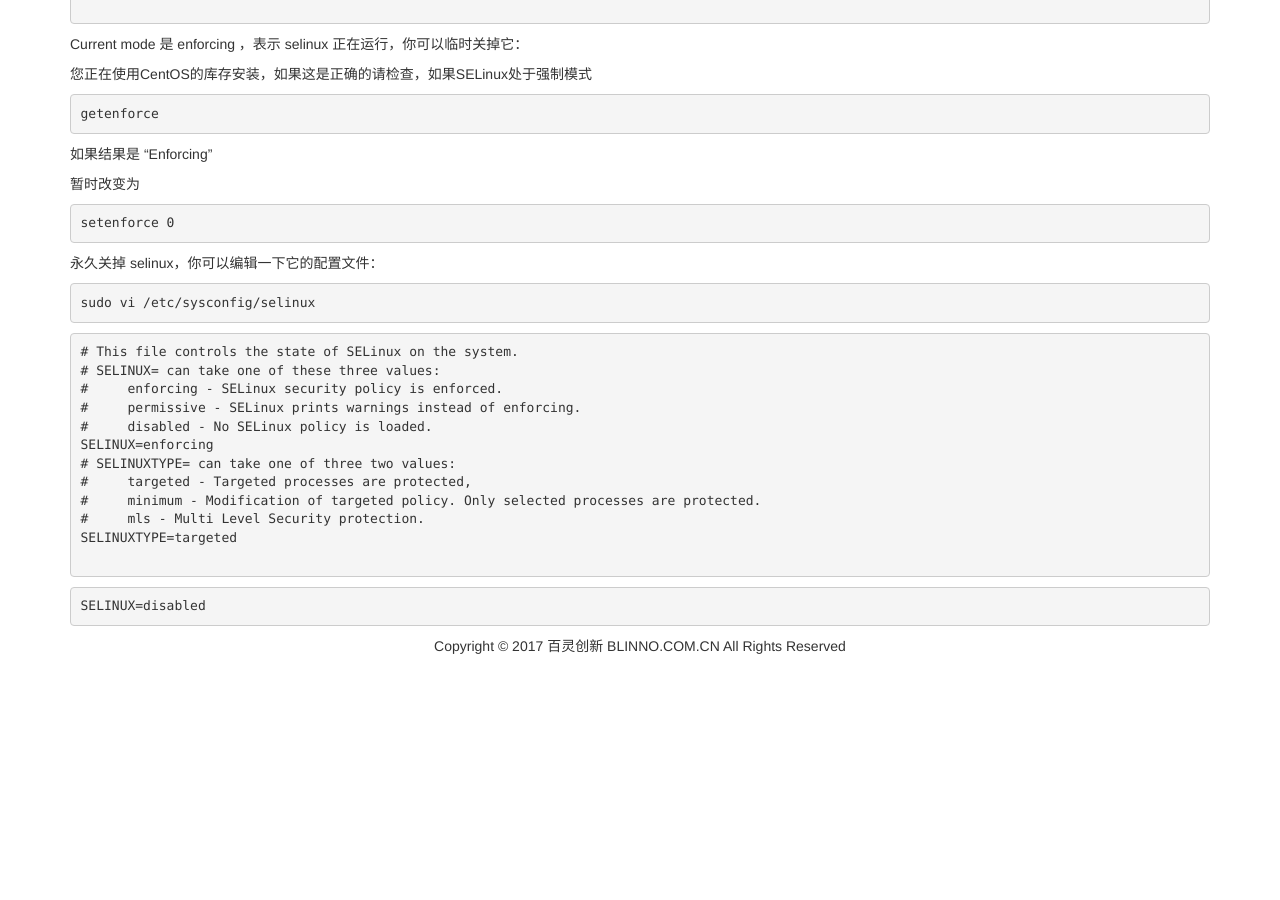
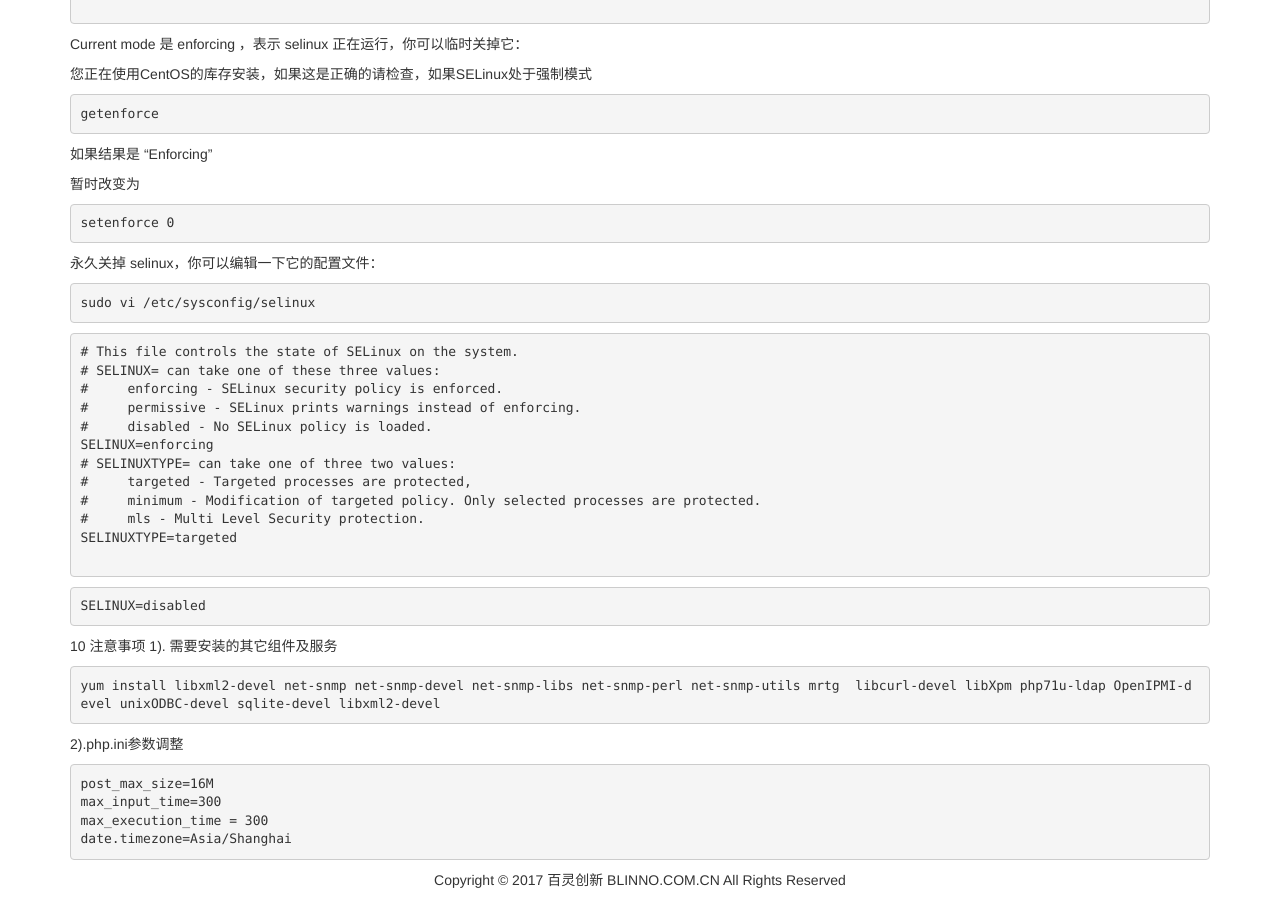
Before and after one commit to mxj333/blinno, a Jekyll site: the page built from _posts/linux/2017-05-16-centos7.2_install_lamp_for_zabbix.md, in a window 1280 px wide and 900 px high, scrolled down 2964 px. Built offline with Jekyll 4.4.1, drawn with Linux system fonts in a browser that asks for light colours; before the commit the page ends 3630 px from its top, so only the background shows below that.

Commit message:
Update 2017-05-16-centos7.2_install_lamp_for_zabbix.md
需要安装的其它组件及服务

````diff
--- a/_posts/linux/2017-05-16-centos7.2_install_lamp_for_zabbix.md
+++ b/_posts/linux/2017-05-16-centos7.2_install_lamp_for_zabbix.md
@@ -33,6 +33,7 @@ systemctl enable httpd.service
 ```
 sudo yum install nginx -y
 ```
+
 3、安装最新的mysql
 ```
 yum search mariadb
@@ -211,3 +212,16 @@ SELINUXTYPE=targeted
 ```
 SELINUX=disabled
 ```
+
+10 注意事项
+1).	需要安装的其它组件及服务
+```
+yum install libxml2-devel net-snmp net-snmp-devel net-snmp-libs net-snmp-perl net-snmp-utils mrtg  libcurl-devel libXpm php71u-ldap OpenIPMI-devel unixODBC-devel sqlite-devel libxml2-devel
+```
+2).php.ini参数调整
+```
+post_max_size=16M
+max_input_time=300
+max_execution_time = 300
+date.timezone=Asia/Shanghai
+```
````
